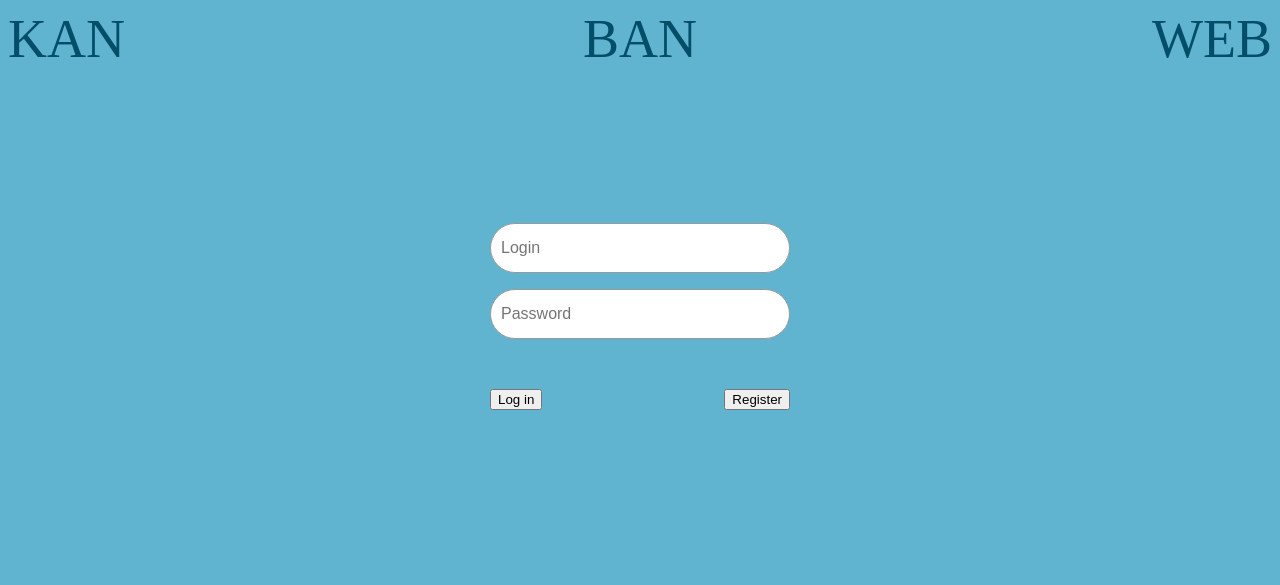
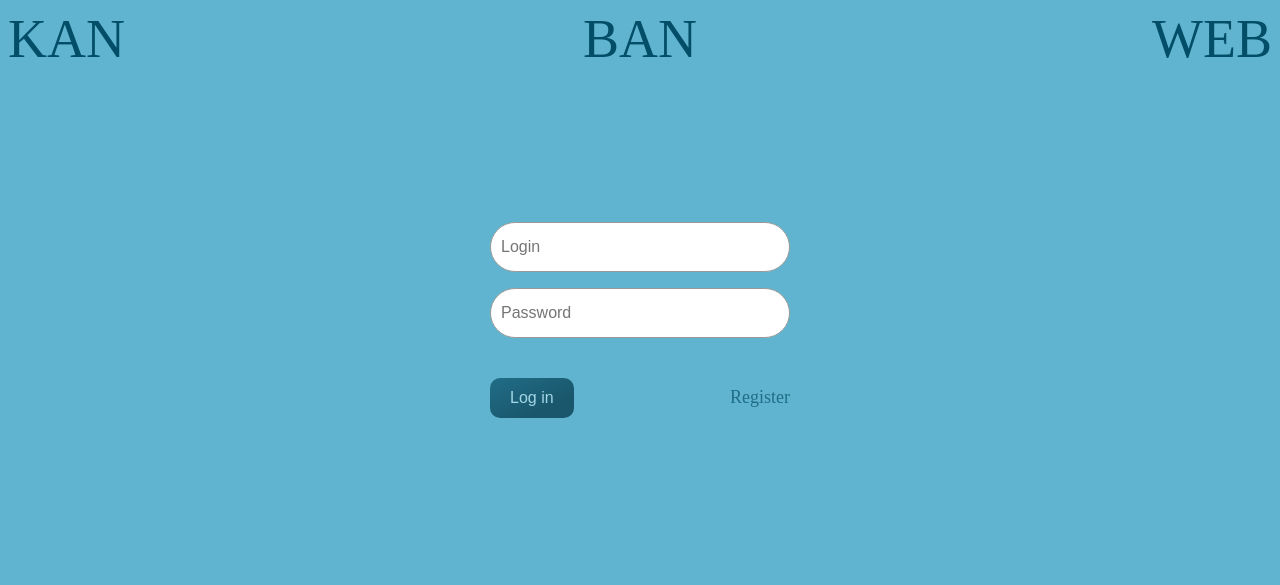
Before and after one commit to kr3go6/KanbanWeb, a Python web app: template app/templates/index.html in a window 1280 px wide. Shown: the top 585 px of the page. Run offline with Jinja, Linux system fonts and the light colour scheme; the template is opened without the code that fills it, so the values that code supplies are empty.

Commit message:
Decorated the "log in" button, "Register" is now a hyperlink to register page

```diff
--- a/app/templates/index.html
+++ b/app/templates/index.html
@@ -76,17 +76,19 @@
 						<input type="text" id="login" name="user_name" placeholder="Login">
 					</li>
 					<li>
-						<input type="text" id="password" name="user_password" placeholder="Password">
+						<input type="password" id="password" name="user_password" placeholder="Password">
 					</li>
 					<li class="button">
 						<div class="table">
 						    <div class="tr">
 						        <div class="d1">
-									<button type="submit">Log in</button>
+									<button class="favorite styled" type="submit">Log in</button>
 						        </div>
 						        <div class="d2"></div>
 						        <div class="d3">
-									<button>Register</button>
+						        	<a href="register.html">
+										Register
+									</a>
 						        </div>
 						    </div>
 						</div>
--- a/app/templates/styles/index.css
+++ b/app/templates/styles/index.css
@@ -1,5 +1,11 @@
 html {
 	background-color: #61B4CF;
+}
+
+a {
+	color: #206D87;
+	text-decoration: none;
+	font-size: 18px;
 }
 
 .table {
@@ -28,6 +34,25 @@ html {
     width:33%;
 }
 
+.styled {
+    border: 0;
+    line-height: 2.5;
+    padding: 0 20px;
+    font-size: 1rem;
+    text-align: center;
+    color: #A3D6E7;
+    border-radius: 10px;
+    background-color: 	#206D87;
+    background-image: linear-gradient(to top left, rgba(0, 0, 0, 0.2), rgba(0, 0, 0, 0.2) 30%, rgba(0, 0, 0, 0));
+}
+
+.styled:hover {
+    background-color: 	#208FB7;
+}
+
+.styled:active {
+    box-shadow: inset -2px -2px 3px rgba(255, 255, 255, 0.6), inset 2px 2px 3px rgba(0, 0, 0, 0.6);
+}
 
 .center {
   display: flex;
```
